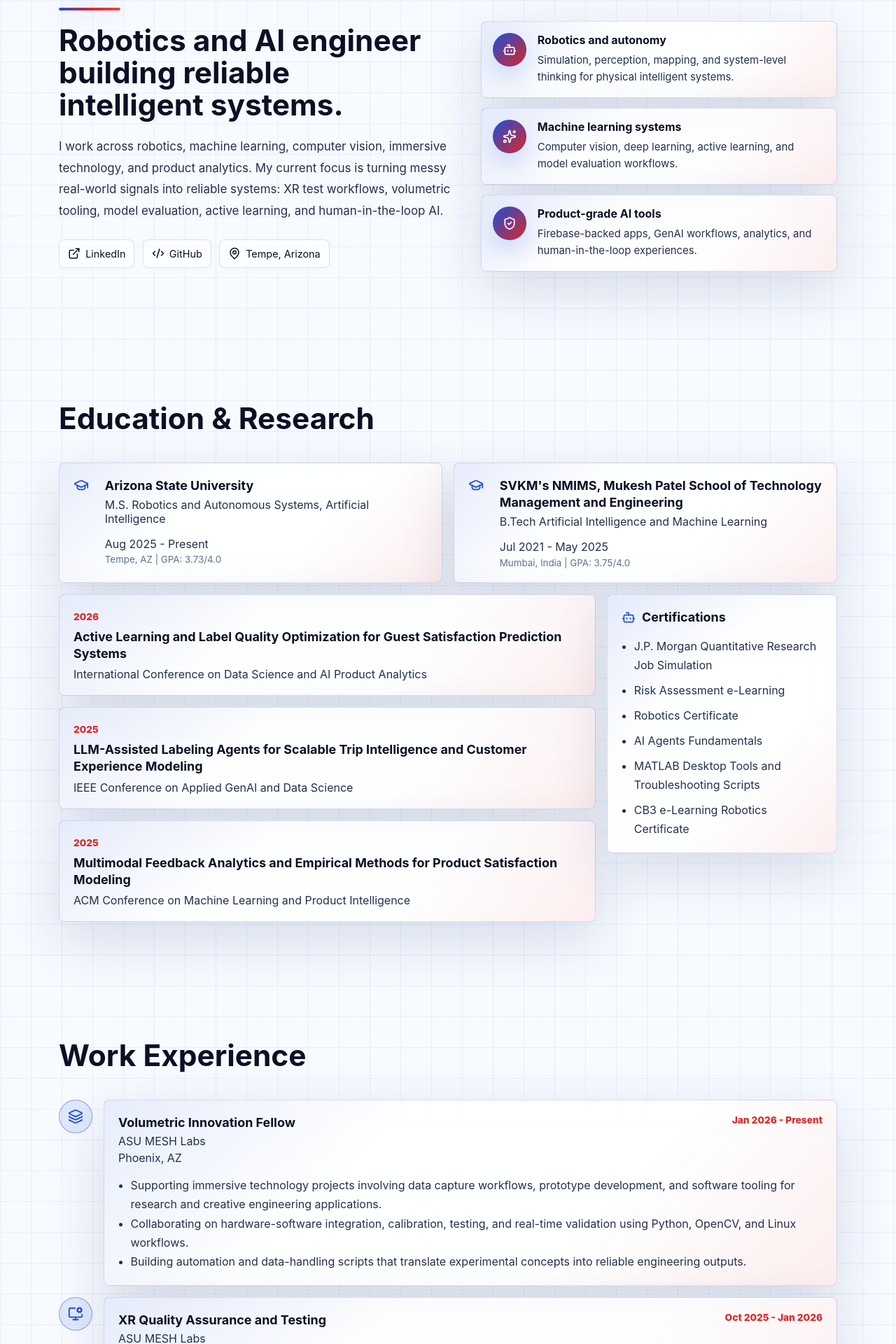
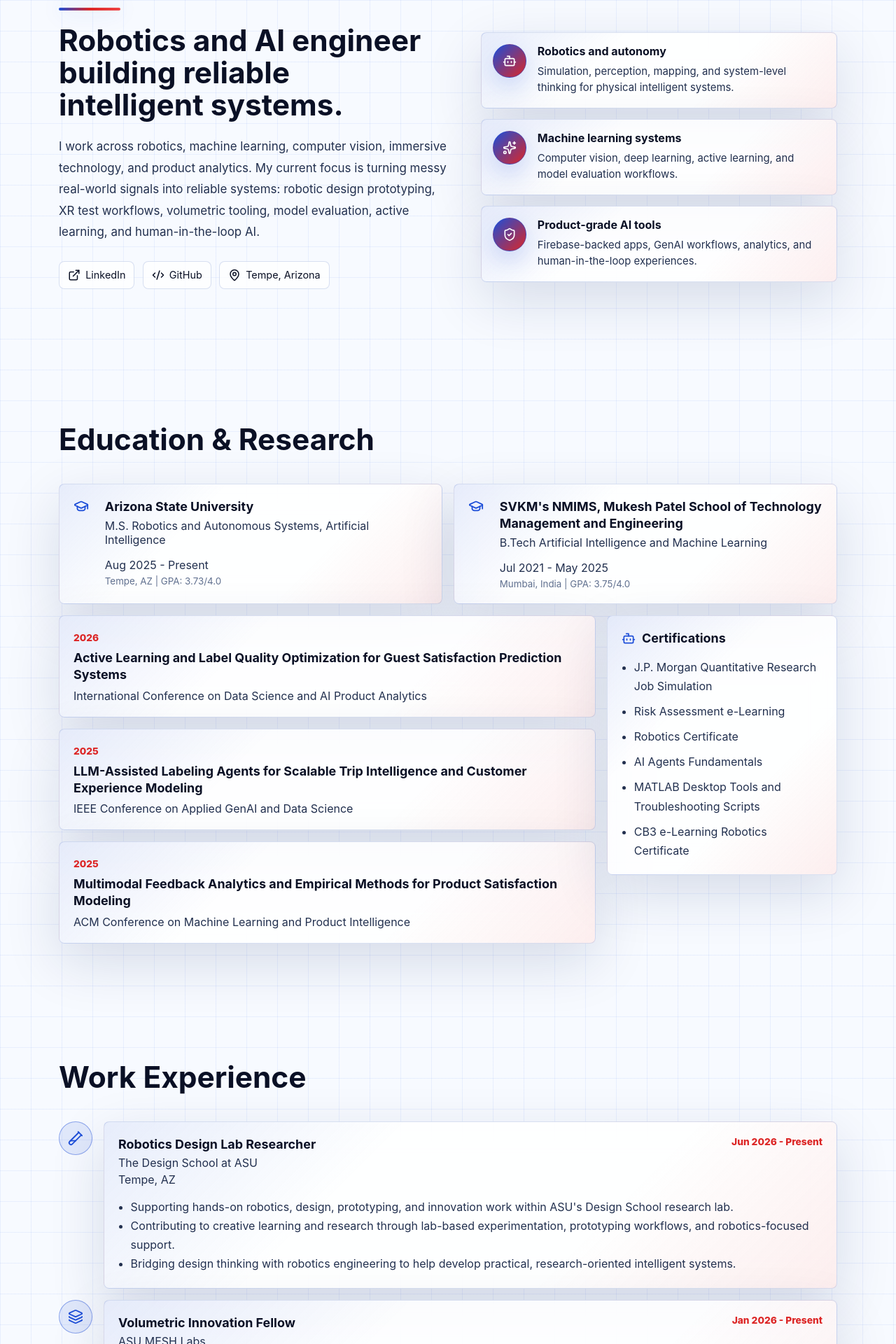
Before and after one commit to tirth1263/tirth-rank-portfolio, a React (Vite) app: page / in a window 1280 px wide. Shown: the part 880-2800 px from the top of the page at 70% size. Built offline with nearby package versions, Linux system fonts and the light colour scheme; no server answers.

Commit message:
Add ASU Design School research role

```diff
--- a/src/data/portfolio.ts
+++ b/src/data/portfolio.ts
@@ -26,17 +26,29 @@ export const profile = {
   headline:
     "M.S. Robotics and Autonomous Systems student at Arizona State University, building perception systems, GenAI workflows, and data-driven automation.",
   summary:
-    "I work across robotics, machine learning, computer vision, immersive technology, and product analytics. My current focus is turning messy real-world signals into reliable systems: XR test workflows, volumetric tooling, model evaluation, active learning, and human-in-the-loop AI."
+    "I work across robotics, machine learning, computer vision, immersive technology, and product analytics. My current focus is turning messy real-world signals into reliable systems: robotic design prototyping, XR test workflows, volumetric tooling, model evaluation, active learning, and human-in-the-loop AI."
 };
 
 export const metrics = [
   { value: "3.73", label: "ASU graduate GPA" },
   { value: "10+", label: "AI and ML systems" },
-  { value: "5", label: "industry and research roles" },
+  { value: "6", label: "industry and research roles" },
   { value: "3", label: "research publications listed" }
 ];
 
 export const work = [
+  {
+    title: "Robotics Design Lab Researcher",
+    company: "The Design School at ASU",
+    location: "Tempe, AZ",
+    period: "Jun 2026 - Present",
+    icon: TestTube2,
+    bullets: [
+      "Supporting hands-on robotics, design, prototyping, and innovation work within ASU's Design School research lab.",
+      "Contributing to creative learning and research through lab-based experimentation, prototyping workflows, and robotics-focused support.",
+      "Bridging design thinking with robotics engineering to help develop practical, research-oriented intelligent systems."
+    ]
+  },
   {
     title: "Volumetric Innovation Fellow",
     company: "ASU MESH Labs",
@@ -332,6 +344,7 @@ Tirth Rank is a Robotics and AI engineer based in Tempe, Arizona.
 He is pursuing an M.S. in Robotics and Autonomous Systems with an Artificial Intelligence concentration at Arizona State University, with a 3.73 GPA.
 He earned a B.Tech in Artificial Intelligence and Machine Learning from SVKM's NMIMS, MPSTME, with a 3.75 GPA.
 His work spans data science, machine learning, computer vision, GenAI workflows, active learning, human-in-the-loop AI, immersive technology, XR testing, and robotics systems.
+Current role: Robotics Design Lab Researcher at The Design School at ASU, supporting hands-on robotics, design, prototyping, innovation, creative learning, and research in the design lab.
 Current role: Volumetric Innovation Fellow at ASU MESH Labs, supporting immersive and volumetric technology projects, data capture workflows, prototype development, calibration, testing, Python/OpenCV/Linux validation, and automation scripts.
 Previous role: XR Quality Assurance and Testing at ASU MESH Labs, performing functional and performance testing on XR applications, documenting defects, validating workflows, and improving immersive system reliability.
 Previous internships: Artificial Intelligence Intern at Codec Technologies India, Machine Learning Intern at Bacancy Technology, and Deloitte Data Analytics Virtual Internship via Forage.
--- a/src/lib/ai.ts
+++ b/src/lib/ai.ts
@@ -49,6 +49,10 @@ export function localPortfolioAnswer(question: string) {
 
   if (/skill|stack|tool|technology|language/.test(lower)) {
     return "Tirth's strongest stack is Python, SQL, PyTorch, TensorFlow, OpenCV, Pandas, NumPy, Scikit-Learn, LLM workflows, prompt engineering, embeddings, RAG, Tableau, Excel, MATLAB, Linux workflows, AutoCAD, and SolidWorks.";
+  }
+
+  if (/experience|work|role|intern|job|researcher|lab/.test(lower)) {
+    return "Tirth is currently a Robotics Design Lab Researcher at The Design School at ASU, supporting hands-on robotics, design, prototyping, innovation, creative learning, and research. He is also a Volumetric Innovation Fellow at ASU MESH Labs, with prior XR QA, AI, ML, and data analytics internship experience.";
   }
 
   if (/project|portfolio|built|genai|llm|vision|robot/.test(lower)) {
```
